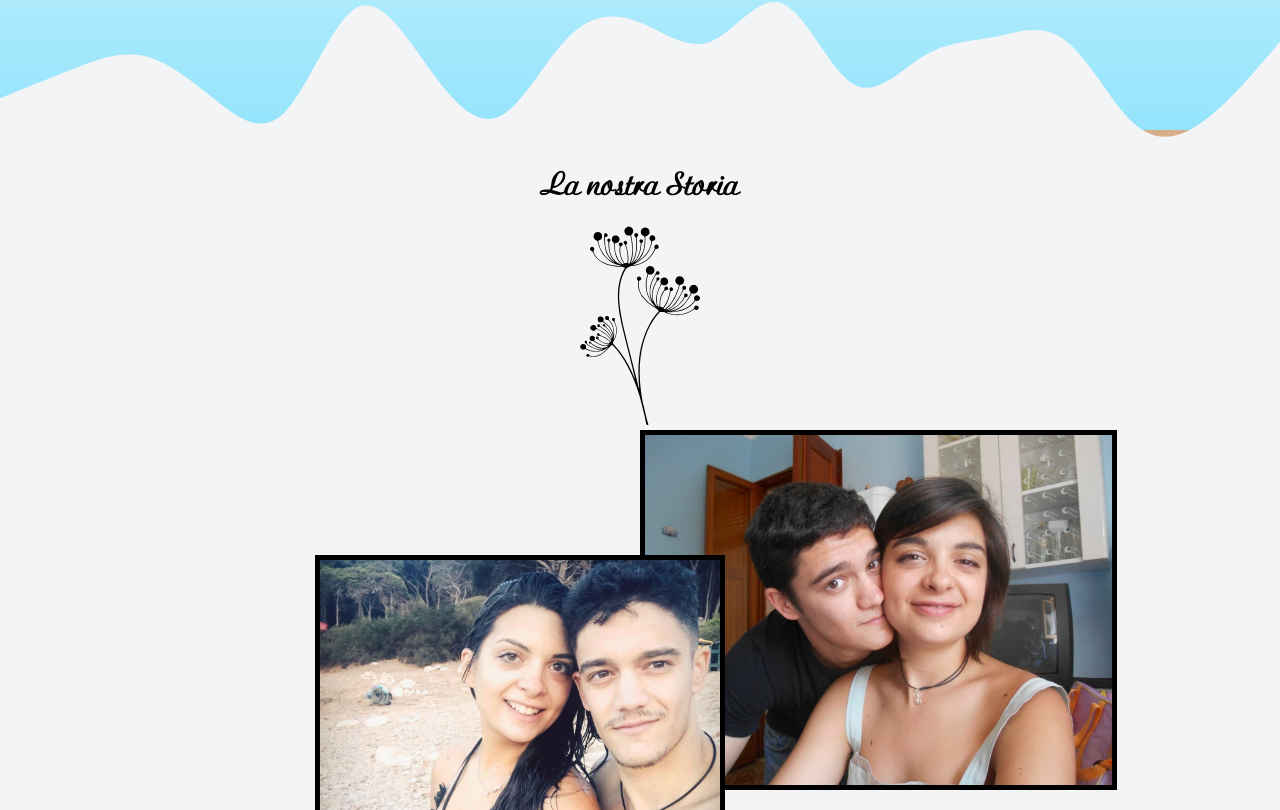
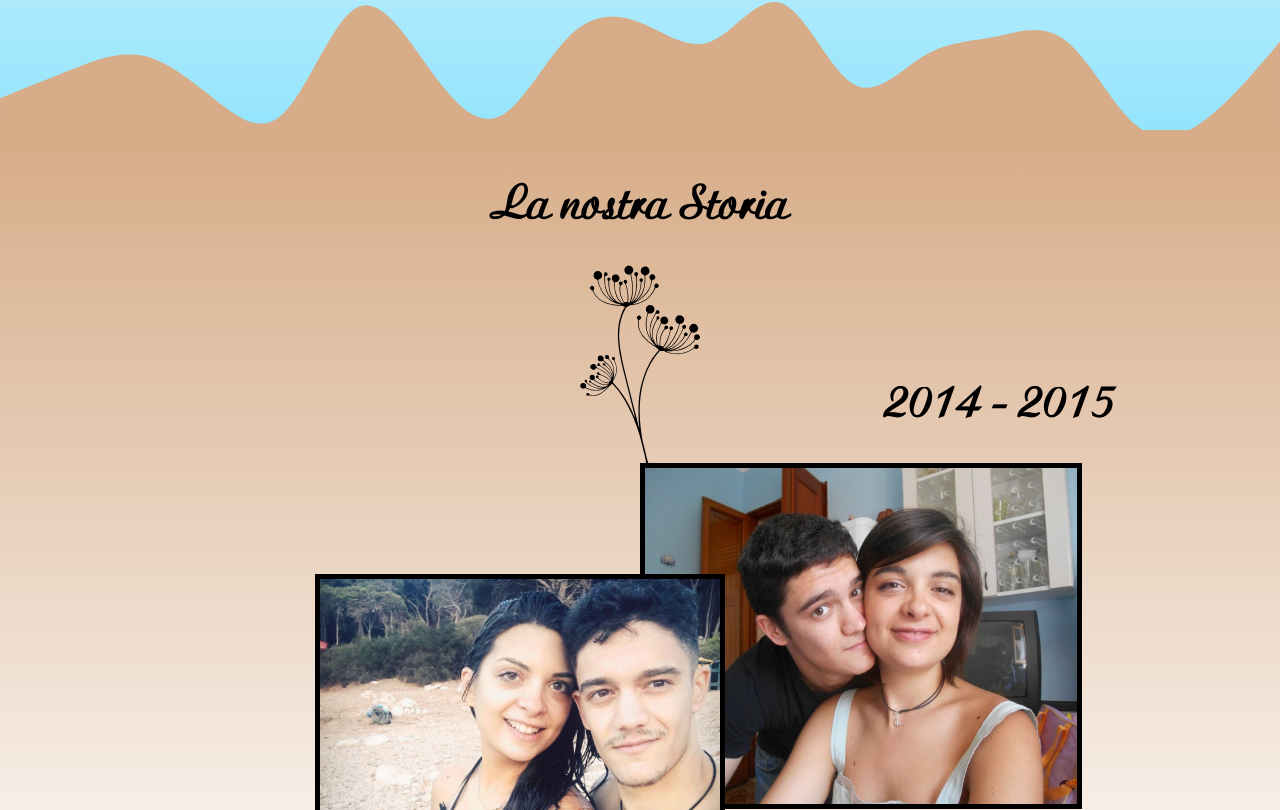
Before and after one commit to ireneecarlosposi/ireneecarlosposi.github.io, a React (Create React App) app: page /#/home in a window 1280 px wide. Shown: the part 990-1800 px from the top of the page. Built offline with nearby package versions, Linux system fonts and the light colour scheme.

Commit message:
feat: add img and story

```diff
--- a/public/index.html
+++ b/public/index.html
@@ -24,7 +24,7 @@
       work correctly both with client-side routing and a non-root public URL.
       Learn how to configure a non-root public URL by running `npm run build`.
     -->
-    <title>React App</title>
+    <title>Irene & Carlo Sposi</title>
   </head>
   <body>
     <noscript>You need to enable JavaScript to run this app.</noscript>
--- a/src/components/Story/Story.jsx
+++ b/src/components/Story/Story.jsx
@@ -3,9 +3,19 @@ import Grid from "@mui/material/Grid";
 import fiori from "../../img/svg/fiori.svg";
 import fourteen from "../../img/img_story/2014.JPG";
 import fifteen from "../../img/img_story/2015.JPG";
-import { Gif } from "@mui/icons-material";
 
-const rootStyle = { marginTop: "-1em", backgroundColor: "#F3F4F5" };
+const rootStyle = {
+  marginTop: "-1em",
+  //backgroundColor: "#d7ad89" };
+  background:
+    "linear-gradient(0deg, rgba(255,255,255,1) 0%, rgba(215,173,137,1) 100%)",
+};
+
+const borderStyle = {
+  borderStyle: "solid",
+  borderWidth: 5,
+  borderColor: "#000000",
+};
 
 function Story() {
   return (
@@ -19,22 +29,27 @@ function Story() {
         style={{ ...rootStyle }}
       >
         <Grid item>
-          <h1>La nostra Storia</h1>
+          <h1 style={{ fontSize: "3em" }}>La nostra Storia</h1>
         </Grid>
         <Grid item>
           <img src={fiori} alt="fiori" />
         </Grid>
         <Grid item>
+          <h1
+            style={{ marginTop: "-10%", marginLeft: "15em", fontSize: "3em" }}
+          >
+            2014 - 2015
+          </h1>
           <img
             src={fourteen}
             alt="2014"
-            width="467"
-            height="350"
+            // width="467"
+            // height="350"
             style={{
+              width: "27em",
+              height: "21em",
               marginLeft: "50%",
-              borderStyle: "solid",
-              borderWidth: 5,
-              borderColor: "#000000",
+              ...borderStyle,
             }}
           />
         </Grid>
@@ -42,14 +57,14 @@ function Story() {
           <img
             src={fifteen}
             alt="2015"
-            width="400"
-            height="400"
+            // width="400"
+            // height="400"
             style={{
+              width: "25em",
+              height: "25em",
               marginTop: "-15em",
               marginRight: "15em",
-              borderStyle: "solid",
-              borderWidth: 5,
-              borderColor: "#000000",
+              ...borderStyle,
             }}
           />
         </Grid>
```
Also changed, not shown: src/img/svg/wave.svg, 1 other file (tests, documents, lock files or other folders).
